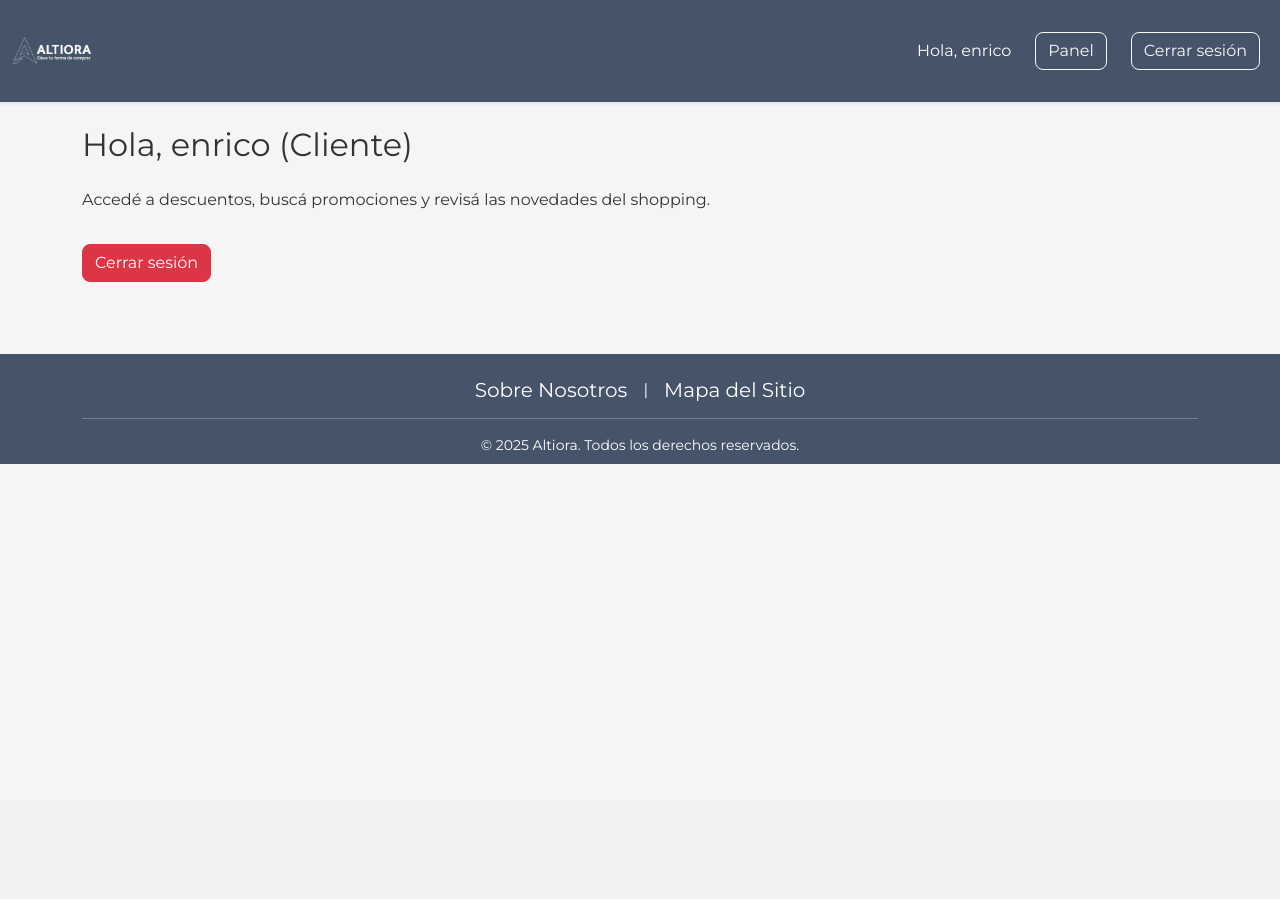
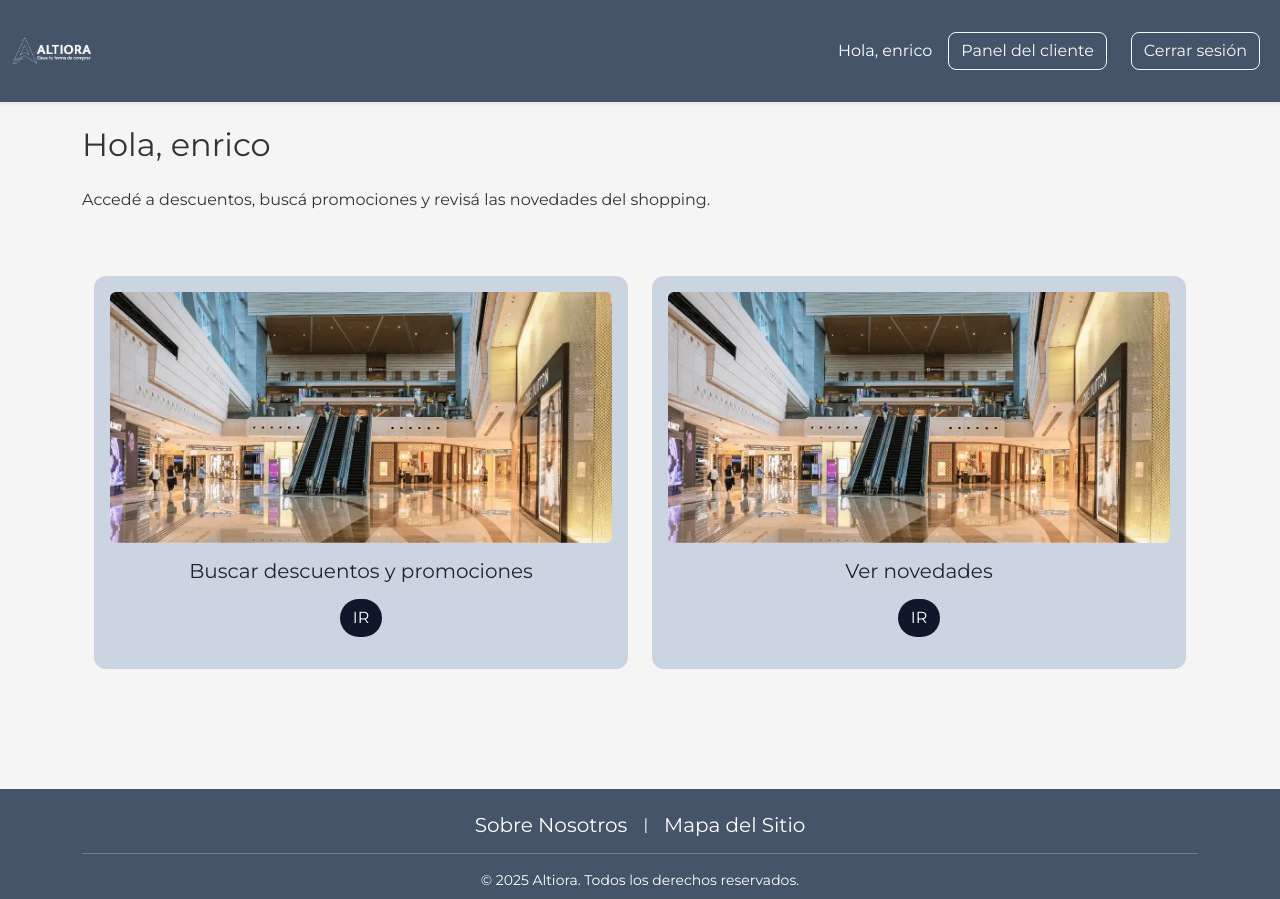
Before and after one commit to Enri3/Pagina-web-entornos, a PHP site: page /cliente_dashboard.php in a window 1280 px wide. Before the commit the page ends 464 px from the top, so only its background shows below. Run offline with PHP 8.4, Linux system fonts and the light colour scheme; a user stored in the database is signed in.

Commit message:
Volvi agregar los sessionstart en algunos php, cambie el nombre de dueño.php para evitar conflictos con la ñ, pequeños cambios en el diseño de los dashboard para ya empezar con las funciones

```diff
--- a/admin_dashboard.php
+++ b/admin_dashboard.php
@@ -8,7 +8,7 @@ verificarAcceso('administrador'); // Solo usuarios admin pueden pasar
 renderHeader("Panel Administrador - Shopping Descuentos");
 ?>
 
-<h2 class="mb-4">Hola, <?= htmlspecialchars($_SESSION['nombreUsuario']) ?> (Administrador)</h2>
+<h2 class="mb-4">Hola, <?= htmlspecialchars($_SESSION['nombreUsuario']) ?></h2><h2 style="color:rgb(199, 9, 9);"> ADMINISTRADOR</h2>
 <p>Validá cuentas, aprobá promociones, gestioná novedades y visualizá reportes.</p>
 <!-- CONTENIDO -->
 <div class="container py-5">
@@ -62,7 +62,4 @@ renderHeader("Panel Administrador - Shopping Descuentos");
 </div>
 
 
-<!-- sacar -->
-<a href="logout.php" class="btn btn-danger mt-3">Cerrar sesión</a>
-
 <?php renderFooter(); ?>
--- a/cliente_dashboard.php
+++ b/cliente_dashboard.php
@@ -8,9 +8,34 @@ verificarAcceso('cliente'); // Solo usuarios cliente pueden pasar
 renderHeader("Panel Cliente - Shopping Descuentos");
 ?>
 
-<h2 class="mb-4">Hola, <?= htmlspecialchars($_SESSION['nombreUsuario']) ?> (Cliente)</h2>
+<h2 class="mb-4">Hola, <?= htmlspecialchars($_SESSION['nombreUsuario']) ?> </h2>
 <p>Accedé a descuentos, buscá promociones y revisá las novedades del shopping.</p>
 
-<a href="logout.php" class="btn btn-danger mt-3">Cerrar sesión</a>
+<!-- CONTENIDO -->
+<div class="container py-5">
+  <div class="row g-4">
+
+    <!-- Card 1 -->
+    <div class="col-md-6">
+      <div class="card p-3">
+        <img src="imagenes/mall1.jpg" class="card-img-top rounded" alt="Locales">
+        <div class="card-body text-center">
+          <h5 class="card-title">Buscar descuentos y promociones</h5>
+          <a href="admin_locales.php" class="btn btn-custom mt-2">IR</a>
+        </div>
+      </div>
+    </div>
+
+    <!-- Card 2 -->
+    <div class="col-md-6">
+      <div class="card p-3">
+        <img src="imagenes/mall1.jpg" class="card-img-top rounded" alt="Solicitudes">
+        <div class="card-body text-center">
+          <h5 class="card-title">Ver novedades</h5>
+          <a href="#" class="btn btn-custom mt-2">IR</a>
+        </div>
+      </div>
+    </div>
+
 
 <?php renderFooter(); ?>
--- a/includes/header.php
+++ b/includes/header.php
@@ -40,7 +40,7 @@ function renderHeader($titulo = "Shopping Descuentos") {
         if ($tipoUsuario === 'administrador') {
             $dashboard = "admin_dashboard.php";
         } elseif ($tipoUsuario === 'dueño de local') {
-            $dashboard = "dueño_dashboard.php";
+            $dashboard = "dueno_dashboard.php";
         } elseif ($tipoUsuario === 'cliente') {
             $dashboard = "cliente_dashboard.php";
         }
@@ -48,11 +48,11 @@ function renderHeader($titulo = "Shopping Descuentos") {
         echo <<<HTML
 
             <li class="nav-item">
-                <span class="nav-link text-white">Hola, {$nombre}</span>
+                <span class="text-white">Hola, {$nombre}</span>
             </li>
             <li class="nav-item">
                 <a class="nav-link text-white" href="{$dashboard}">
-                    <button type="button" class="btn btn-outline-light text-light">Panel</button>
+                    <button type="button" class="btn btn-outline-light text-light">Panel del {$tipoUsuario}</button>
                 </a>
             </li>
             <li class="nav-item">
--- a/includes/redireccion.php
+++ b/includes/redireccion.php
@@ -4,7 +4,7 @@ function redireccion($tipo){
   if ($tipo === 'administrador') {
       header("Location: admin_dashboard.php");
   } elseif ($tipo === 'dueño de local') {
-      header("Location: dueño_dashboard.php");
+      header("Location: dueno_dashboard.php");
   } elseif ($tipo === 'cliente') {
       header("Location: cliente_dashboard.php");
   }
--- a/login.php
+++ b/login.php
@@ -3,6 +3,7 @@ include 'includes/header.php';
 include 'includes/footer.php';
 include 'includes/redireccion.php';
 
+session_start(); // Iniciar la sesión
 // Verificar si el usuario ya está logueado
 if (isset($_SESSION['nombreUsuario'])) {
     // Si el usuario ya está logueado, redirigir a la página de inicio o a otra página
```
Also changed, not shown: dueno_dashboard.php (added, +24 -0 lines), dueño_dashboard.php (deleted, +0 -16 lines).
